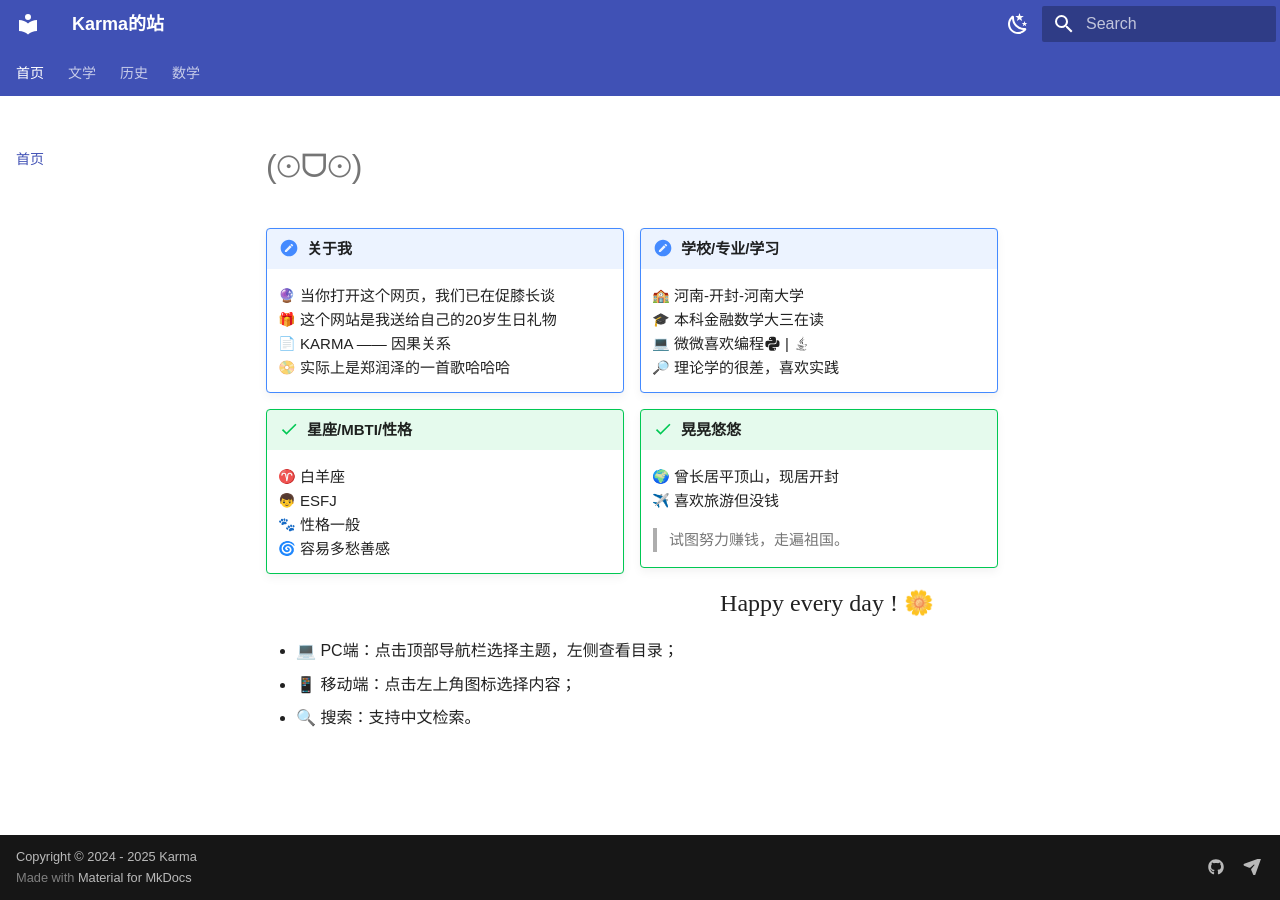
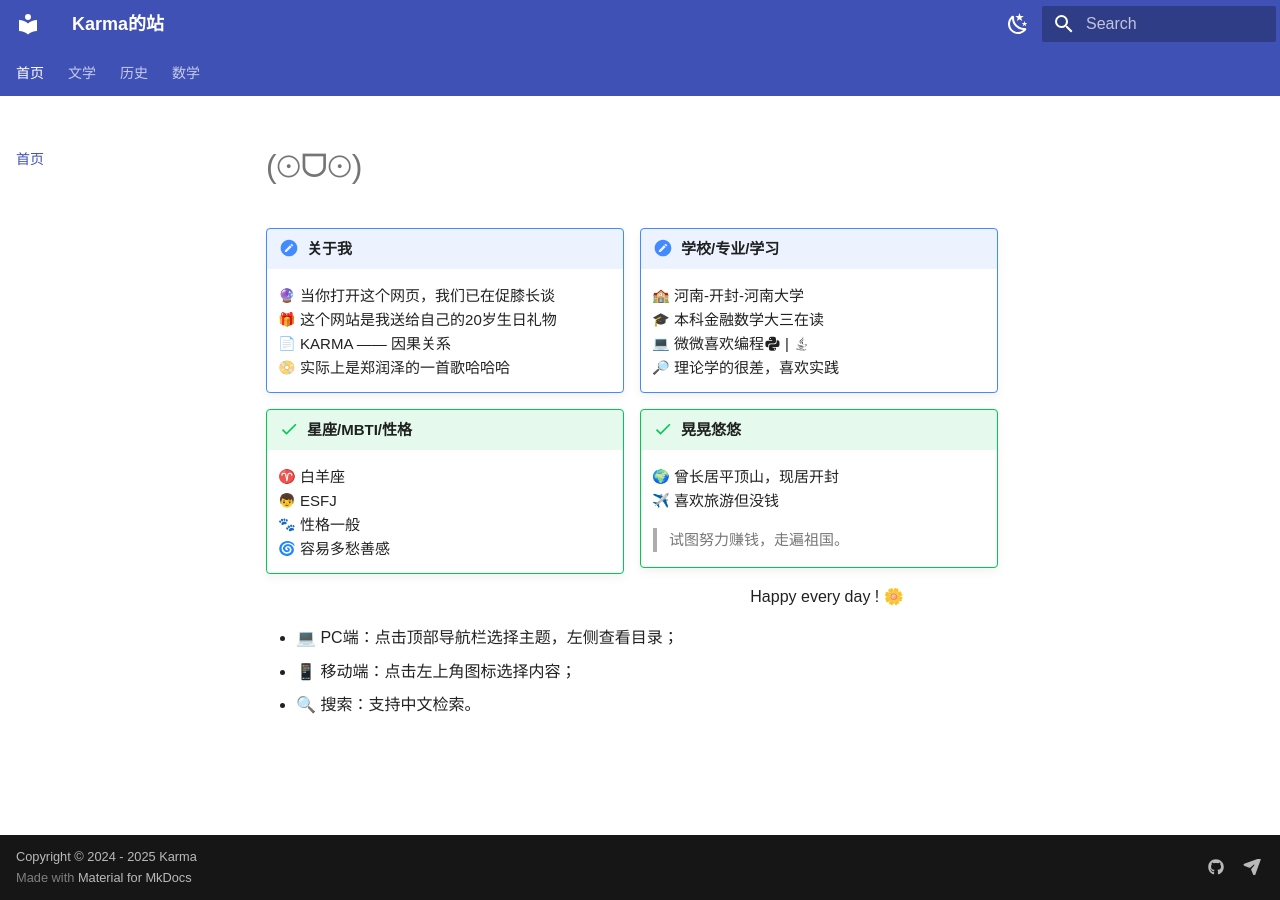
Before and after one commit to Colick-cgc/skills-github-pages, an MkDocs documentation site: the page built from docs/index.md, in a window 1280 px wide. Built offline with MkDocs 1.6.1 and Material for MkDocs 9.7.7, drawn with Linux system fonts in a browser that asks for light colours; emoji names are drawn with the system emoji font; a style sheet for code colours, icons or effects is not loaded.

Commit message:
Update index.md

```diff
--- a/docs/index.md
+++ b/docs/index.md
@@ -28,7 +28,7 @@
     > 试图努力赚钱，走遍祖国。
 
 
-<center> <font face = "Apple chancery" size = 5>Happy every day ! 🌼</font></center>
+<center> Happy every day ! 🌼</center>
 
 - 💻 PC端：点击顶部导航栏选择主题，左侧查看目录；
 - 📱 移动端：点击左上角图标选择内容；
```
